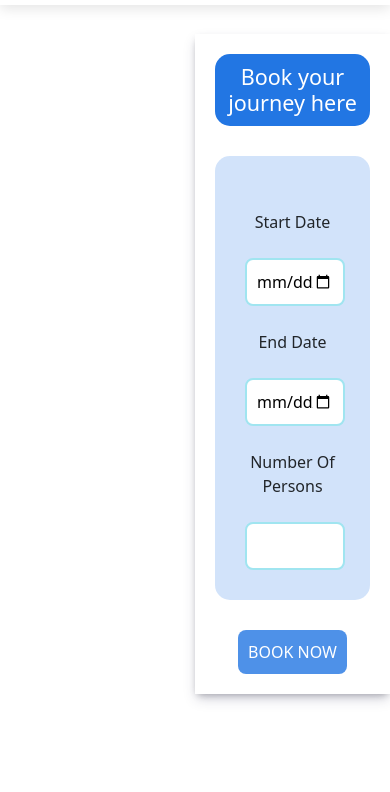
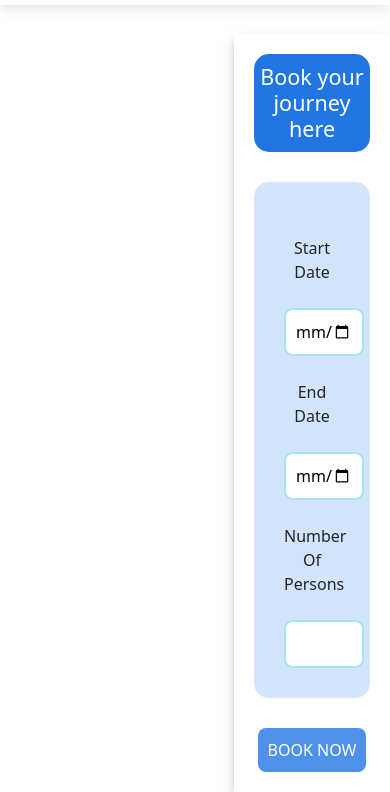
Before and after one commit to EmmadiLokaKalyani/tourist_hub, a website: page destination.html in a window 390 px wide. Shown: the part 66-858 px from the top of the page. Drawn offline with nearby package versions, Linux system fonts and the light colour scheme; a web font is replaced by a local one.

Commit message:
Update destination.html

```diff
--- a/destination.html
+++ b/destination.html
@@ -117,15 +117,15 @@
         {
 
         #book {
-            width: 50%;
+            width: 40%;
         }
         #conty {
-            width:50%;
+            width:60%;
             border-radius:25px;
         }
         #NoOfperson ,#startDate,
         #endDate{
-        width: 100px;
+        width: 80px;
 
     }
         }
```
